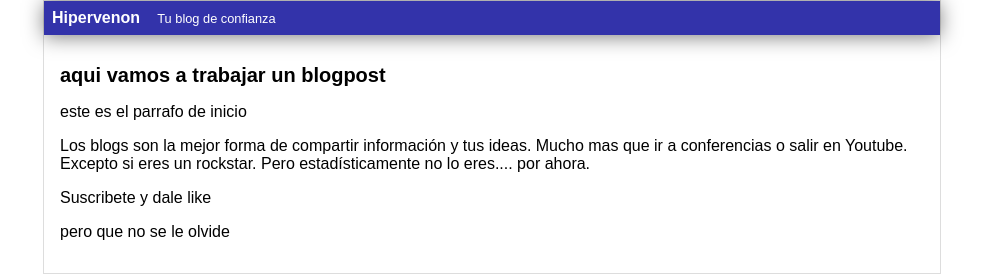
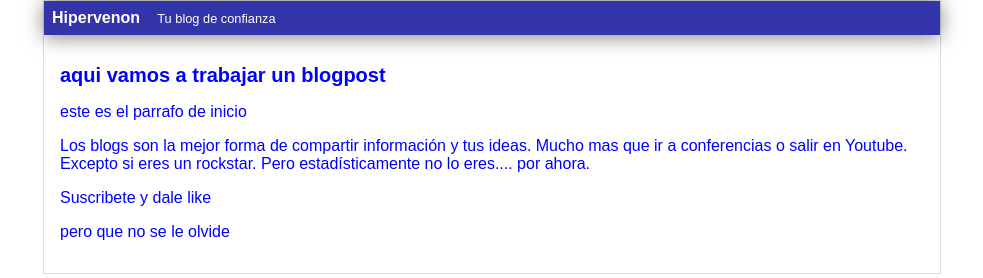
Before and after one commit to salva-reina/hyperblog, a plain HTML site: page blogpost.html in a window 1280 px wide. Shown: the whole page, without its empty margins (148-1131 px from the left). Drawn offline with Linux system fonts and the light colour scheme.

Commit message:
cambio al css

```diff
--- a/css/estilos.css
+++ b/css/estilos.css
@@ -1,10 +1,6 @@
 body
 {
-<<<<<<< HEAD
     color: blue;
-=======
-    color: red;
->>>>>>> cabecera
     text-align: center;
     font-family: Arial;
     font-size: 16px;
```
